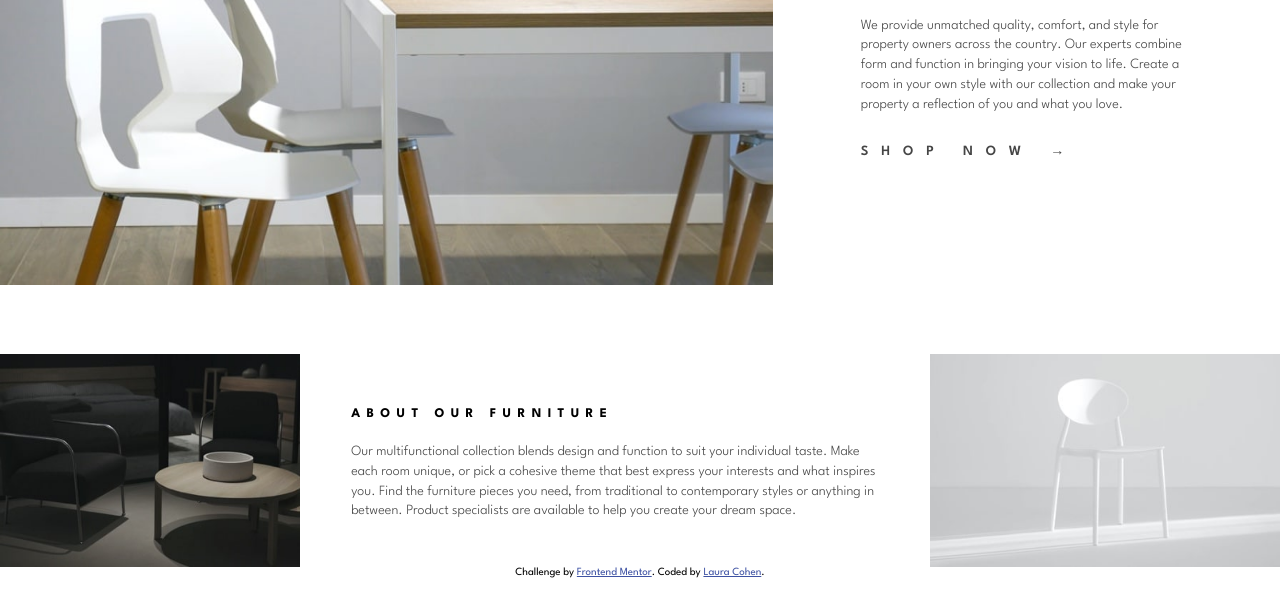
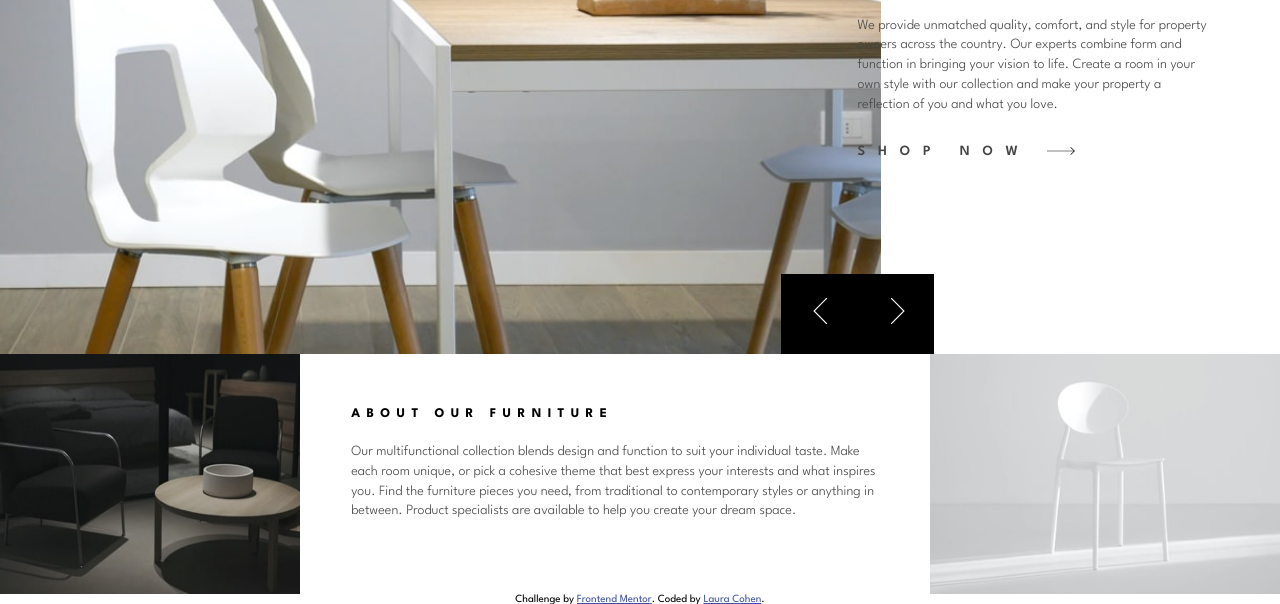
Before and after one commit to lcohen730/room-homepage, a plain HTML site: page index.html in a window 1280 px wide. Shown: the part 206-810 px from the top of the page. Drawn offline with Linux system fonts and the light colour scheme.

Commit message:
Add Minor Styling Updates and Carousel Arrows

```diff
--- a/index.html
+++ b/index.html
@@ -43,6 +43,7 @@
     </div>
 
     <div id="tag">
+      <div id="tag-text">
         <h2>Discover innovative ways to decorate</h2>
 
         <p>We provide unmatched quality, comfort, and style for property owners across the country.
@@ -50,7 +51,8 @@
           own style with our collection and make your property a reflection of you and what you love.</p>
 
         <div id="shop-now">
-        <p>SHOP NOW   →</p>
+          <p>SHOP NOW <!-- <span id="arrow">⟶</span> --> <img src="./design/images/icon-arrow.svg" alt="Arrow"
+              width="12%"></p>
         </div>
 
         <!--We are available all across the globe
@@ -68,6 +70,15 @@
       experience in this industry, we understand what customers want for their home and office.
 
       Shop now-->
+      </div>
+      <div id="carousel-arrows">
+        <div class="arrow-box">
+          <img src="./design/images/icon-angle-left.svg" width="5%">
+        </div>
+        <div class="arrow-box">
+          <img src="./design/images/icon-angle-right.svg" width="5%">
+        </div>
+      </div>
     </div>
   </div>
 
--- a/styles.css
+++ b/styles.css
@@ -41,7 +41,13 @@ body {
 
 #tag {
     width: 30vw;
-    padding: 11vh;
+    display: flex;
+    flex-direction: column;
+    justify-content: space-between;
+}
+
+#tag-text {
+    margin: 11vh 5vw 0 -3vw;
 }
 
 #tag h2 {
@@ -72,8 +78,41 @@ body {
     cursor: pointer;
 }
 
+/* #arrow {
+    font-size: 2vw;
+    font-weight: 200;
+} */
+
+#carousel-arrows {
+    display: flex;
+    width: 12vw;
+    /* margin-top: 5vh; */
+    margin-left: -9vmax;
+    justify-items: flex-start;
+}
+
+.arrow-box {
+    background-color: hsl(0, 0%, 0%);
+    width: 6vw;
+    height: 10vh;
+    padding-left: .5vw;
+}
+
+.arrow-box:hover {
+    background-color: hsl(0, 0%, 27%);
+    cursor: pointer;
+}
+
+.arrow-box img {
+    margin: 3vh 2vw;
+    width: 1.2vw;
+    height: 2vw;
+}
+
 #row2 {
     display: flex;
+    /* margin-top: -4vh; */
+    height: 30vh;
 }
 
 #about {
```
Lines whose indentation alone changed are shown as unchanged.
